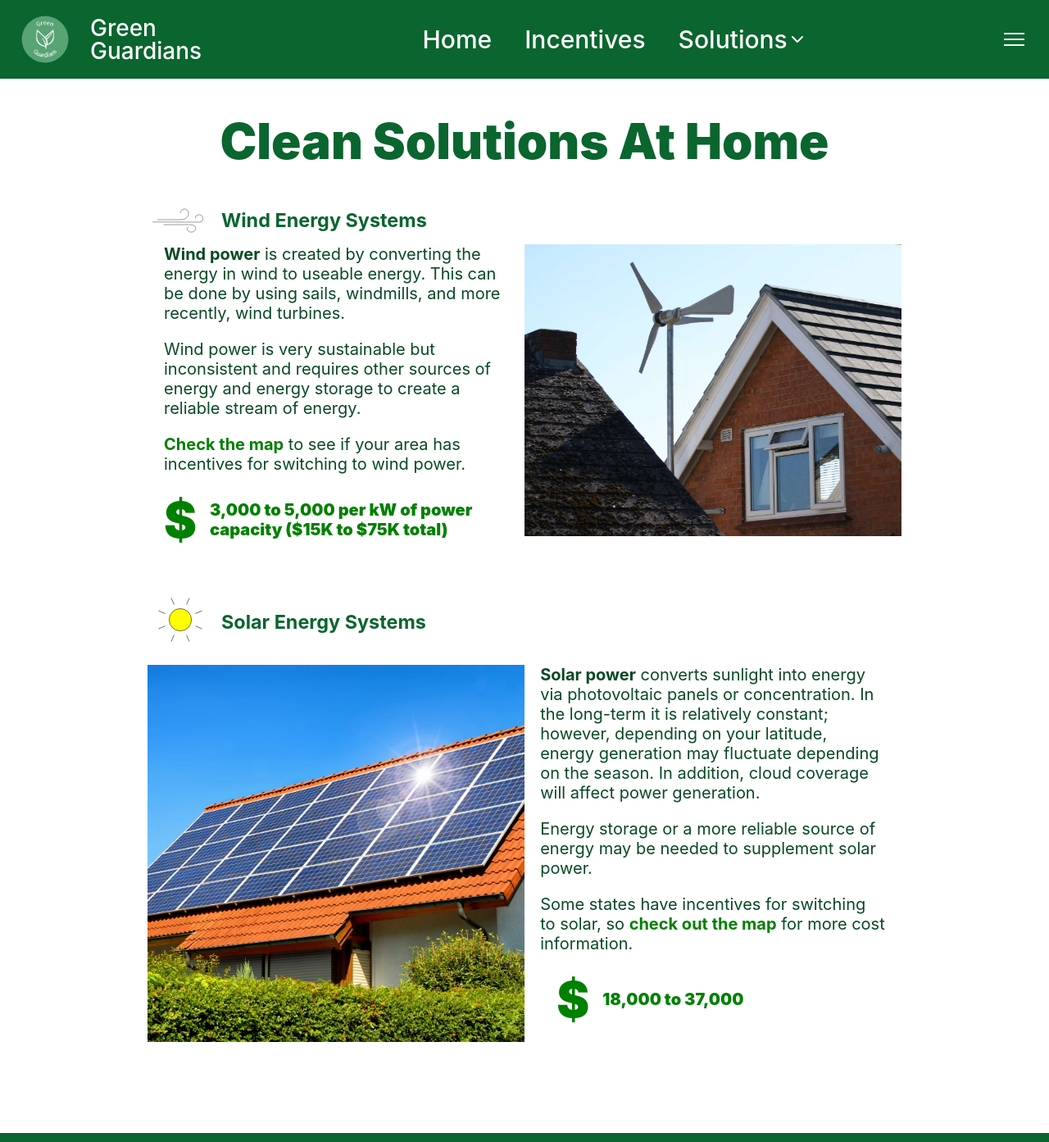
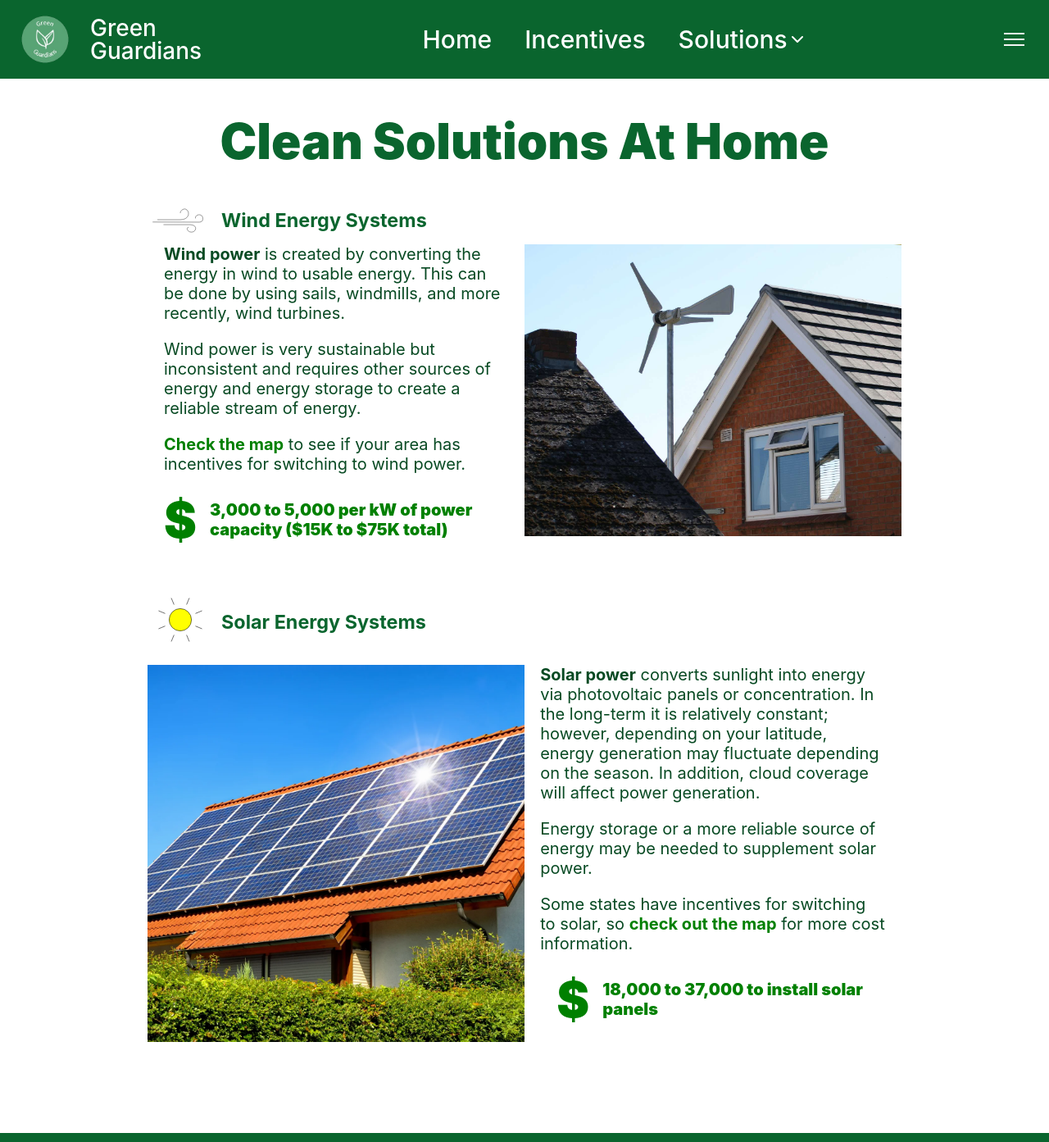
Before and after one commit to chonk9/webmaster23-24, a React (Create React App) app: page /clean-solutions-home in a window 1280 px wide. Shown: the top 1393 px of the page at 82% size. Built offline with nearby package versions, Linux system fonts and the light colour scheme.

Commit message:
fixes grammar + explanation for cost

```diff
--- a/src/Pages/AboutUs.jsx
+++ b/src/Pages/AboutUs.jsx
@@ -24,6 +24,10 @@ export default function AboutUs() {
 
     <br></br>
 
+    <h2>Made with ReactJS.</h2>
+
+    <br></br>
+
     <h2>Team Members</h2>
     <p>Team ID: 2098-901</p>
     <p>Members: 2098-003, 2098-005, 2098-006, 2098-025</p>
--- a/src/Pages/CleanSolutionsHome.jsx
+++ b/src/Pages/CleanSolutionsHome.jsx
@@ -22,7 +22,7 @@ export default function CleanSolutionsHome() {
           <TextWrap wrappedSide="right" wrappedElt={<>
             <img src={homeTurbine}></img>
           </>} textElt={<>
-            <p><b>Wind power</b> is created by converting the energy in wind to useable energy.
+            <p><b>Wind power</b> is created by converting the energy in wind to usable energy.
             This can be done by using sails, windmills, and more recently, wind turbines.</p>
             <p>Wind power is very sustainable but inconsistent and requires other sources of energy
               and energy storage to create a reliable stream of energy.</p>
@@ -43,7 +43,7 @@ export default function CleanSolutionsHome() {
             <p>Energy storage or a more reliable source of energy may be needed to supplement solar power.</p>
             <p>Some states have incentives for switching to solar, so <Link to="/tax-incentives"><b>check out the map</b></Link> for more cost information.</p>
 
-            <Cost value="18,000 to 37,000"></Cost>
+            <Cost value="18,000 to 37,000 to install solar panels"></Cost>
           </>}/>
         </div>
 
--- a/src/Pages/CleanSolutionsVehicles.jsx
+++ b/src/Pages/CleanSolutionsVehicles.jsx
@@ -55,7 +55,7 @@ export default function CleanSolutionsVehicles() {
                                         The IRS has a resource  <a href="https://www.dsireusa.org/" target="_blank" rel="noopener noreferrer"><b>here</b></a> for more detailed information.
                                     </p>
 
-                                    <Cost value="30,000+"></Cost>
+                                    <Cost value="40000+ (on average) for a new EV"></Cost>
                                 </>
                             }
                         />
--- a/src/Pages/SolarPower.jsx
+++ b/src/Pages/SolarPower.jsx
@@ -23,7 +23,7 @@ export default function CleanSolutionsHome() {
               In addition, cloud coverage will affect power generation so energy storage or a backup source of energy may be needed to supplement solar power.</p>
             <p>Some states have incentives for switching to solar, so <Link to="/tax-incentives"><b>check out the map</b></Link> for more cost information.</p>
 
-            <Cost value="18,000 to 37,000"></Cost>
+            <Cost value="18,000 to 37,000 to install solar panels"></Cost>
           </>}/>
         </div>
 
--- a/src/Pages/Sources.jsx
+++ b/src/Pages/Sources.jsx
@@ -105,7 +105,7 @@ export default function AboutUs() {
         <Accordion title='Webmaster Documentation'>
           <a
             target = '_blank'
-            href = 'https://docs.google.com/document/d/1_h7WowiRRRvjDwj-rpYkpdmEklpLRejEt-0l_H5ys-s/edit?usp=sharing'
+            href = 'https://drive.google.com/file/d/1zOIInsBcFuZbA2Dx0APlY-H2t6GUBu4n/view?usp=sharing'
             rel="noopener noreferrer"
             >
             Webmaster Documentation
```
